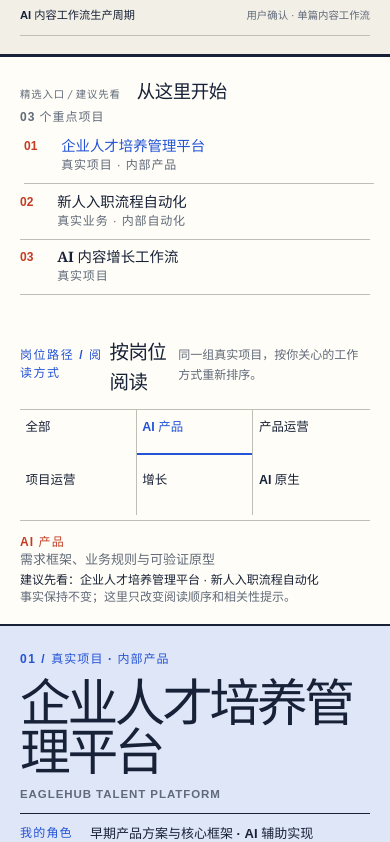
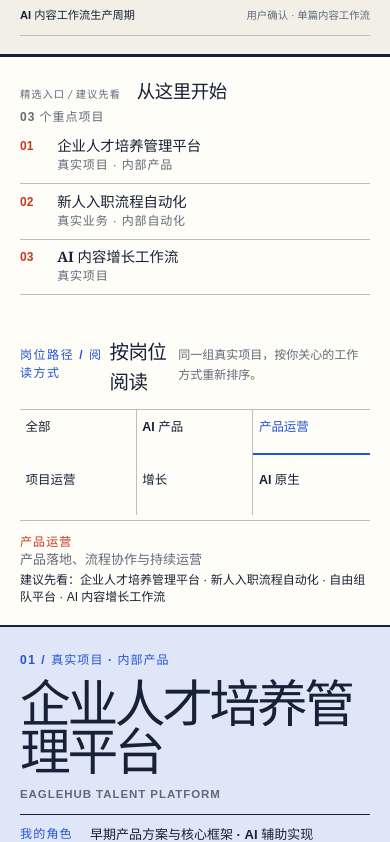
Before and after one commit to Fuoguz/zsy-portfolio, a React (Vite) app: page / in a window 390 px wide. Shown: the part 966-1808 px from the top of the page. Built offline with nearby package versions, Linux system fonts and the light colour scheme.

Commit message:
checkpoint: sharpen recruiter reading flow

```diff
--- a/src/pages/HomePage.jsx
+++ b/src/pages/HomePage.jsx
@@ -20,7 +20,7 @@ const caseStudySlugs = new Set(getPublicProjectSlugs());
 
 export function HomePage() {
   const [activeLens, setActiveLens] = useState(
-    home.roleLenses.find((lens) => lens.id === "aiProduct") ?? home.roleLenses[0],
+    home.roleLenses.find((lens) => lens.id === "productOps") ?? home.roleLenses[0],
   );
   const [activeStart, setActiveStart] = useState(home.startProjects[0]);
   const recommendedProjects = useMemo(
--- a/src/pages/ProjectPage.jsx
+++ b/src/pages/ProjectPage.jsx
@@ -37,7 +37,7 @@ function ContributionBoundary({ boundary }) {
   if (!groups.length) return null;
   return (
     <section className="production-case__boundary">
-      <header><span>贡献边界 / 我的工作范围</span><h2>把贡献说清楚。</h2></header>
+      <header><span>贡献边界</span><h2>我的工作范围</h2></header>
       <div>
         {groups.map(([label, items]) => (
           <article key={label}><h3>{label}</h3><p>{items.join("；")}</p></article>
@@ -53,6 +53,7 @@ export function ProjectPage({ slug }) {
   const heroClaims = project.claims.slice(0, 2);
   return (
     <main className="production-route production-case" id="main-content" data-project={project.slug}>
+      <div className="production-case__opening">
       <header className="production-case__hero">
         <div className="production-case__hero-copy">
           <div className="production-case__hero-topline">
@@ -65,7 +66,7 @@ export function ProjectPage({ slug }) {
           <dl className="production-case__hero-meta">
             <div><dt>角色</dt><dd>{project.publicRole}</dd></div>
             <div><dt>状态</dt><dd>{formatDeliveryStatus(project.deliveryStatus)}</dd></div>
-            {heroClaims.map((claim) => <div key={claim.id}><dt>{claim.label}</dt><dd>{claim.value}</dd></div>)}
+            {heroClaims.map((claim) => <div key={claim.id}><dt>{claim.label}</dt><dd>{claim.value}<small className="production-case__claim-scope">{claim.publicCaption}</small></dd></div>)}
             {project.evidence[0] ? <div><dt>公开证据</dt><dd><a href={`#evidence-${project.evidence[0].id}`}>{project.evidence.length} 条 ↓</a></dd></div> : null}
           </dl>
         </div>
@@ -75,7 +76,8 @@ export function ProjectPage({ slug }) {
         </div>
       </header>
 
-      <EditorialNote eyebrow="背景 / 工作场景" title="这项工作处在什么场景里。" text={project.context} />
+      <EditorialNote eyebrow="项目背景" title="工作场景" text={project.context} />
+      </div>
 
       {project.problem ? (
         <section className="production-case__problem">
@@ -89,7 +91,7 @@ export function ProjectPage({ slug }) {
 
       {project.claims.length ? (
         <section className="production-case__claims">
-          <header><span>证据支持的结果</span><h2>只表达当前证据能够支持的结论。</h2></header>
+          <header><span>结果与口径</span><h2>关键结果</h2></header>
           <div>{project.claims.map((claim) => (
             <article key={claim.id}>
               <strong>{claim.value}</strong><span>{claim.label}</span><small>{claim.publicCaption}</small>
@@ -100,7 +102,7 @@ export function ProjectPage({ slug }) {
 
       {project.evidence.length > 1 ? (
         <section className="production-case__evidence-section" aria-labelledby="case-evidence-title">
-          <header><span>公开证据 / 来源</span><h2 id="case-evidence-title">让证据与来源一起被看见。</h2></header>
+          <header><span>公开证据 / 来源</span><h2 id="case-evidence-title">项目材料</h2></header>
           <div className="production-case__evidence-grid">
             {project.evidence.slice(1).map((item, itemIndex) => (
               <EvidenceFigure evidence={item} key={item.id} zoom index={itemIndex + 2} total={project.evidence.length} />
@@ -109,7 +111,7 @@ export function ProjectPage({ slug }) {
         </section>
       ) : null}
 
-      <EditorialNote eyebrow="复盘 / 反思" title="这项工作改变了什么。" text={project.reflection} />
+      <EditorialNote eyebrow="复盘 / 反思" title="经验与判断" text={project.reflection} />
 
       {project.relatedProjects.length ? (
         <nav className="production-case__related" aria-label="相关项目">
--- a/src/sections/RoleLens.jsx
+++ b/src/sections/RoleLens.jsx
@@ -33,7 +33,6 @@ export function RoleLens({ lenses, activeLens, onSelect, recommendedProjects })
         <strong>{lensLabels[activeLens.id] || activeLens.label}</strong>
         {activeLens.why}
         <span>建议先看：{recommendedProjects.map((project) => projectTitleZh(project)).slice(0, 4).join(" · ")}</span>
-        <small>事实保持不变；这里只改变阅读顺序和相关性提示。</small>
       </p>
     </section>
   );
--- a/src/sections/StartHere.jsx
+++ b/src/sections/StartHere.jsx
@@ -22,21 +22,18 @@ export function StartHere({ projects, activeProject, recommendedIds, onSelect })
         {projects.map((project, index) => {
           const recommended = recommendedIds.has(project.id);
           return (
-            <button
-              type="button"
+            <AppLink
+              to={`/work/${project.slug}`}
               className={recommended ? "is-recommended" : ""}
               key={project.id}
-              aria-controls="start-preview"
-              aria-pressed={activeProject.id === project.id}
-              onClick={() => onSelect(project)}
               onFocus={() => onSelect(project)}
               onMouseEnter={() => onSelect(project)}
             >
               <span>{String(index + 1).padStart(2, "0")}</span>
               <strong>{projectTitleZh(project)}</strong>
               <small>{formatProjectClassification(project.classification)}</small>
-              <i>{recommended ? "推荐查看" : "浏览项目"}</i>
-            </button>
+              <i>查看案例 ↗</i>
+            </AppLink>
           );
         })}
       </div>
--- a/src/styles/overhaul.css
+++ b/src/styles/overhaul.css
@@ -289,7 +289,7 @@
   max-height: 15rem;
 }
 
-.final-hybrid__start-list > button {
+.final-hybrid__start-list > a {
   min-height: 3.6rem;
   grid-template-columns: 1.7rem minmax(0, 1fr) auto;
   padding: 0.55rem 0;
@@ -1396,7 +1396,7 @@
     display: none;
   }
 
-  .final-hybrid__start-list > button {
+  .final-hybrid__start-list > a {
     min-height: 3.25rem;
   }
 
@@ -1653,7 +1653,7 @@
     display: none;
   }
 
-  .final-hybrid__start-list > button {
+  .final-hybrid__start-list > a {
     grid-template-columns: 1.7rem minmax(0, 1fr);
   }
 
--- a/src/styles/portfolio.css
+++ b/src/styles/portfolio.css
@@ -395,7 +395,7 @@
   text-transform: uppercase;
 }
 
-.final-hybrid__start-list > button {
+.final-hybrid__start-list > a {
   display: grid;
   width: 100%;
   grid-template-columns: 24px minmax(0, 1fr) auto;
@@ -414,14 +414,13 @@
     transform var(--motion-fast) var(--ease-standard);
 }
 
-.final-hybrid__start-list > button:hover,
-.final-hybrid__start-list > button:focus-visible,
-.final-hybrid__start-list > button[aria-pressed="true"] {
+.final-hybrid__start-list > a:hover,
+.final-hybrid__start-list > a:focus-visible {
   color: var(--fh-cobalt);
   transform: translateX(4px);
 }
 
-.final-hybrid__start-list > button > span {
+.final-hybrid__start-list > a > span {
   grid-column: 1;
   grid-row: 1 / 3;
   align-self: start;
@@ -1283,7 +1282,7 @@
     min-height: 120px;
   }
 
-  .final-hybrid__start-list > button {
+  .final-hybrid__start-list > a {
     min-height: 44px;
     padding: 6px 0;
   }
--- a/src/styles/signal.css
+++ b/src/styles/signal.css
@@ -167,33 +167,49 @@
   .production-route__hero--visual { grid-template-columns: 1fr 0.85fr; gap: 1.5rem; }
 }
 
-/* Desktop case studies: let the next narrative block occupy the left column while evidence stays tall on the right. */
+/* Facts and context flow independently from the taller evidence column. */
+.production-case__opening { display: contents; }
+.production-case__claim-scope { display: block; max-width: 28em; margin-top: 0.3rem; color: var(--fh-muted); font-size: 0.65rem; line-height: 1.6; }
 @media (min-width: 1024px) {
-  .production-case { display: flow-root; }
-  .production-case__hero { display: contents; }
-  .production-case__hero-copy {
-    float: left;
-    width: calc(50% - 2rem);
-    padding: clamp(1.5rem, 3vw, 3rem) 0 var(--vo-section) var(--vo-gutter);
+  .production-case__opening {
+    display: grid;
+    grid-template-columns: minmax(0, 1fr) minmax(0, 1fr);
+    grid-template-rows: auto 1fr;
+    gap: 1.75rem clamp(2rem, 4vw, 4rem);
+    padding: clamp(1.5rem, 3vw, 3rem) var(--vo-gutter);
     background: var(--fh-paper);
   }
+  .production-case__hero { display: contents; }
+  .production-case__hero-copy { grid-column: 1; grid-row: 1; }
   .production-case__hero-visual-stack {
-    float: right;
-    width: calc(50% - 2rem);
-    padding: clamp(1.5rem, 3vw, 3rem) var(--vo-gutter) 0 0;
-    background: var(--fh-paper);
+    grid-column: 2;
+    grid-row: 1 / 3;
+    align-self: start;
   }
-  .production-case[data-project="onboarding-automation"] .production-case__hero-copy,
-  .production-case[data-project="onboarding-automation"] .production-case__hero-visual-stack { background: #f2ece1; }
-  .production-case[data-project="ai-content-growth-workflow"] .production-case__hero-copy,
-  .production-case[data-project="ai-content-growth-workflow"] .production-case__hero-visual-stack { background: #edf0f4; }
-  .production-case > header + .production-case__note {
-    clear: none;
-    width: calc(50% - 2rem);
-    padding-right: 0;
-    padding-left: var(--vo-gutter);
+  .production-case[data-project="onboarding-automation"] .production-case__opening { background: #f2ece1; }
+  .production-case[data-project="ai-content-growth-workflow"] .production-case__opening { background: #edf0f4; }
+  .production-case__opening > .production-case__note {
+    grid-column: 1;
+    grid-row: 2;
+    display: block;
+    align-self: start;
+    padding: 1.25rem 0 0;
+    border-top: 1px solid var(--fh-line);
   }
-  .production-case > header + .production-case__note ~ * { clear: both; }
+  .production-case__opening > .production-case__note h2 { margin: 0.35rem 0 0.65rem; font-size: 1.4rem; }
+  .production-case__opening > .production-case__note > p { max-width: 36em; font-family: var(--font-ui); font-size: 1rem; line-height: 1.85; letter-spacing: 0; color: var(--fh-ink); }
+  .production-case__narrative, .production-case__boundary, .production-case__claims, .production-case > .production-case__note {
+    grid-template-columns: minmax(10rem, 0.28fr) minmax(0, 1fr);
+  }
+  .production-case__narrative h2, .production-case__boundary h2, .production-case__claims h2, .production-case > .production-case__note h2 { font-size: clamp(1.7rem, 2.1vw, 2.5rem); line-height: 1.3; letter-spacing: -0.025em; }
+  .production-case__narrative li, .production-case__boundary article p { line-height: 1.85; }
+  .production-case > .production-case__note > p { max-width: 42em; font-family: var(--font-ui); font-size: 1.1rem; line-height: 1.85; letter-spacing: 0; }
+}
+@media (min-width: 1600px) {
+  .vo-home-hero__visual-column .portfolio-signal-visual__frame { aspect-ratio: 1.85; }
+}
+@media (max-width: 430px) {
+  .production-about-page .vo-route-stats { grid-template-columns: 1fr 1fr 1.25fr; }
 }
 
 @media (max-width: 767px) {
```
